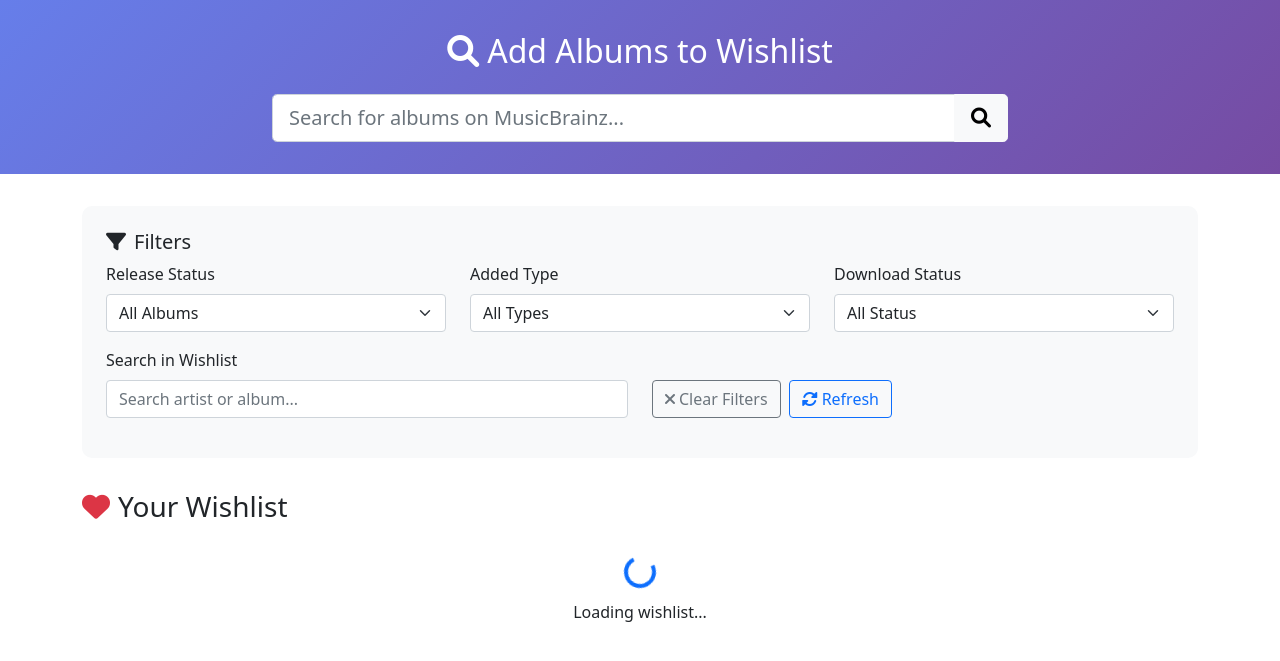
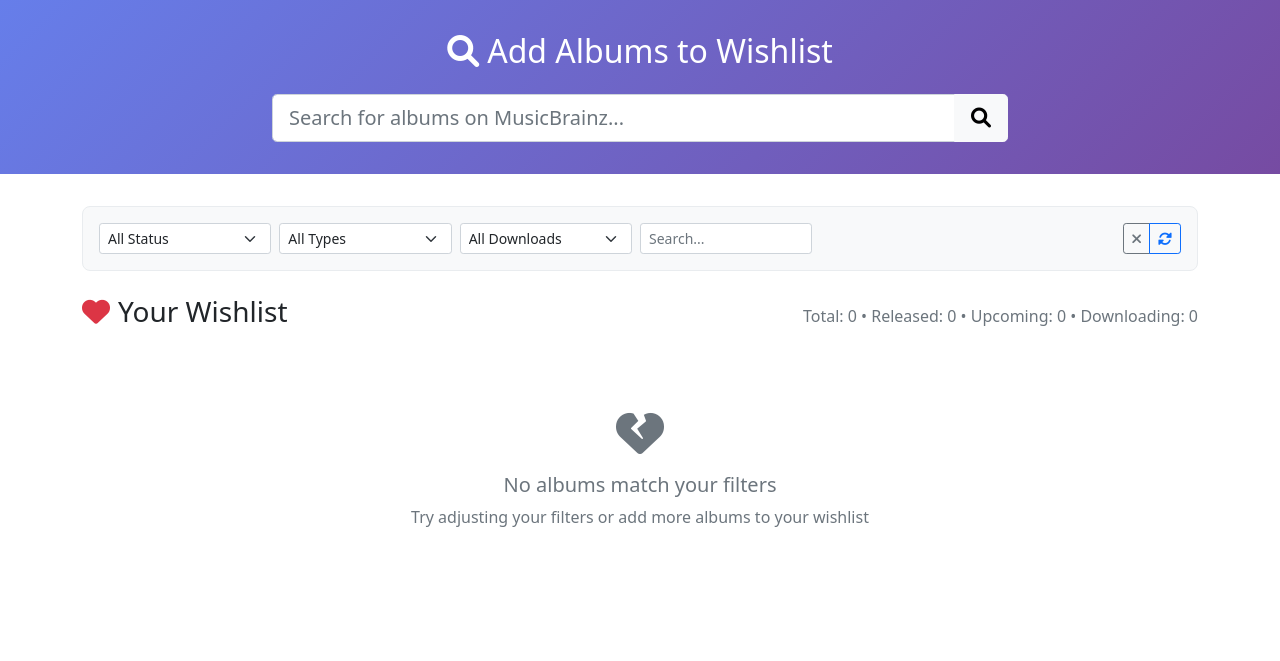
Before and after one commit to agosha-wra/beets-frontend, a Flask app: page /wishlist in a window 1280 px wide. Shown: the part 56-717 px from the top of the page. Run offline with Flask 3, Linux system fonts and the light colour scheme; data that the repository does not hold is empty; some libraries are stand-ins or nearby versions.

Commit message:
wishlist fix

```diff
--- a/templates/wishlist.html
+++ b/templates/wishlist.html
@@ -60,9 +60,10 @@
         }
         .filter-container {
             background: #f8f9fa;
-            border-radius: 10px;
-            padding: 1.5rem;
-            margin-bottom: 2rem;
+            border-radius: 8px;
+            padding: 1rem;
+            margin-bottom: 1.5rem;
+            border: 1px solid #e9ecef;
         }
     </style>
 </head>
@@ -116,46 +117,45 @@
 
         <!-- Filters -->
         <div class="filter-container">
-            <h5><i class="fas fa-filter me-2"></i>Filters</h5>
-            <div class="row">
-                <div class="col-md-4 mb-3">
-                    <label for="releaseStatusFilter" class="form-label">Release Status</label>
-                    <select id="releaseStatusFilter" class="form-select">
-                        <option value="all">All Albums</option>
+            <div class="row align-items-center">
+                <div class="col-md-8">
+                    <div class="row g-2">
+                        <div class="col-md-3">
+                            <select id="releaseStatusFilter" class="form-select form-select-sm">
+                                <option value="all">All Status</option>
                                 <option value="released">Released</option>
                                 <option value="upcoming">Upcoming</option>
-                        <option value="unknown">Unknown Release Date</option>
+                                <option value="unknown">Unknown Date</option>
                             </select>
                         </div>
-                <div class="col-md-4 mb-3">
-                    <label for="addedTypeFilter" class="form-label">Added Type</label>
-                    <select id="addedTypeFilter" class="form-select">
+                        <div class="col-md-3">
+                            <select id="addedTypeFilter" class="form-select form-select-sm">
                                 <option value="all">All Types</option>
                                 <option value="manual">Manual</option>
                                 <option value="auto">Auto-added</option>
                             </select>
                         </div>
-                <div class="col-md-4 mb-3">
-                    <label for="downloadStatusFilter" class="form-label">Download Status</label>
-                    <select id="downloadStatusFilter" class="form-select">
-                        <option value="all">All Status</option>
+                        <div class="col-md-3">
+                            <select id="downloadStatusFilter" class="form-select form-select-sm">
+                                <option value="all">All Downloads</option>
                                 <option value="downloading">Downloading</option>
                                 <option value="pending">Pending</option>
                             </select>
                         </div>
+                        <div class="col-md-3">
+                            <input type="text" id="searchFilter" class="form-control form-control-sm" placeholder="Search...">
                         </div>
-            <div class="row">
-                <div class="col-md-6 mb-3">
-                    <label for="searchFilter" class="form-label">Search in Wishlist</label>
-                    <input type="text" id="searchFilter" class="form-control" placeholder="Search artist or album...">
                     </div>
-                <div class="col-md-6 mb-3 d-flex align-items-end">
-                    <button class="btn btn-outline-secondary me-2" onclick="clearFilters()">
-                        <i class="fas fa-times me-1"></i>Clear Filters
+                </div>
+                <div class="col-md-4 text-end">
+                    <div class="btn-group btn-group-sm" role="group">
+                        <button class="btn btn-outline-secondary" onclick="clearFilters()" title="Clear Filters">
+                            <i class="fas fa-times"></i>
                         </button>
-                    <button class="btn btn-outline-primary" onclick="loadWishlist()">
-                        <i class="fas fa-sync-alt me-1"></i>Refresh
+                        <button class="btn btn-outline-primary" onclick="loadWishlist()" title="Refresh">
+                            <i class="fas fa-sync-alt"></i>
                         </button>
+                    </div>
                 </div>
             </div>
         </div>
@@ -292,7 +292,7 @@
 
         function clearFilters() {
             document.getElementById('releaseStatusFilter').value = 'all';
-            document.getElementById('addedTypegetElementById('addedTypeFilter').value = 'all';
+            document.getElementById('addedTypeFilter').value = 'all';
             document.getElementById('downloadStatusFilter').value = 'all';
             document.getElementById('searchFilter').value = '';
             applyFilters();
@@ -308,14 +308,6 @@
                 Total: ${total} • Released: ${released} • Upcoming: ${upcoming} • Downloading: ${downloading}
             `;
         }
-
-        // Add event listeners for filters
-        document.addEventListener('DOMContentLoaded', function() {
-            document.getElementById('releaseStatusFilter').addEventListener('change', applyFilters);
-            document.getElementById('addedTypeFilter').addEventListener('change', applyFilters);
-            document.getElementById('downloadStatusFilter').addEventListener('change', applyFilters);
-            document.getElementById('searchFilter').addEventListener('input', applyFilters);
-        });
 
         // Search functionality
         let searchTimeout;
@@ -436,17 +428,22 @@
         // Wishlist functionality
         async function loadWishlist() {
             try {
+                console.log('Loading wishlist...');
                 const response = await fetch('/api/wishlist');
+                console.log('Response status:', response.status);
+
                 const data = await response.json();
+                console.log('Response data:', data);
 
                 allAlbums = data.albums || [];
+                console.log('Albums loaded:', allAlbums.length);
                 applyFilters(); // Apply current filters
             } catch (error) {
                 console.error('Load wishlist error:', error);
                 document.getElementById('wishlistContainer').innerHTML = `
                     <div class="alert alert-danger">
                         <i class="fas fa-exclamation-triangle me-2"></i>
-                        Failed to load wishlist
+                        Failed to load wishlist: ${error.message}
                     </div>
                 `;
             }
@@ -597,6 +594,13 @@
 
         // Initialize
         document.addEventListener('DOMContentLoaded', function() {
+            // Add event listeners for filters
+            document.getElementById('releaseStatusFilter').addEventListener('change', applyFilters);
+            document.getElementById('addedTypeFilter').addEventListener('change', applyFilters);
+            document.getElementById('downloadStatusFilter').addEventListener('change', applyFilters);
+            document.getElementById('searchFilter').addEventListener('input', applyFilters);
+
+            // Load wishlist
             loadWishlist();
         });
     </script>
```
Lines whose indentation alone changed are shown as unchanged.
